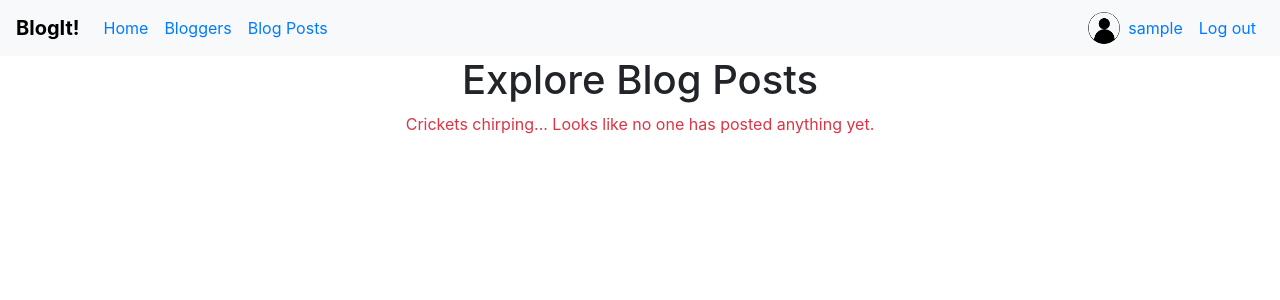
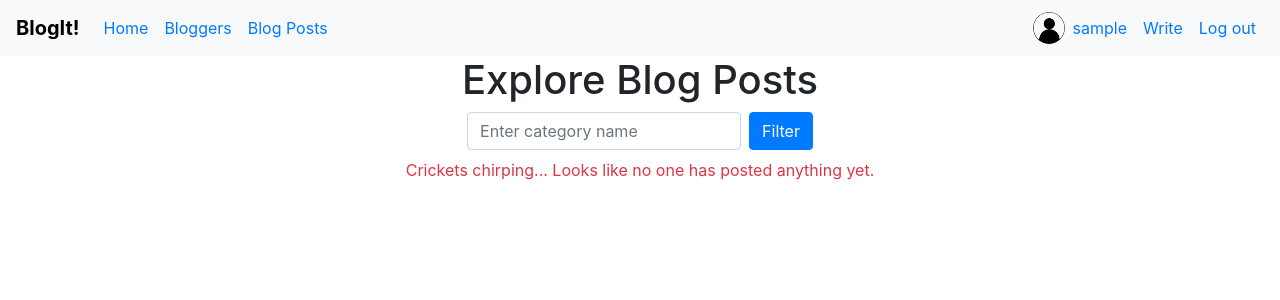
Before and after one commit to genericSpecimen/blog_it, a Django app: page /blog/blogs/ in a window 1280 px wide. Shown: the top 300 px of the page. Run offline with Django 3.2, Linux system fonts and the light colour scheme; the visitor is signed in with stand-in values (Sample User, id 1); data that the repository does not hold is empty; some libraries are stand-ins or nearby versions.

Commit message:
added blogpost category feature

```diff
--- a/blog/models.py
+++ b/blog/models.py
@@ -2,7 +2,7 @@ from django.db import models
 
 from django.contrib.auth.models import User
 from django.urls import reverse
-
+from django.utils.safestring import mark_safe
 from django.db.models.signals import post_save
 from django.dispatch import receiver
 
@@ -63,6 +63,12 @@ def save_user_blogauthor(sender, instance, **kwargs):
     except:
         pass
 
+class BlogCategory(models.Model):
+    name = models.CharField(max_length=32, primary_key=True)
+
+    def __str__(self):
+        return self.name
+
 class BlogPost(models.Model):
     """
     Model representing a single blog post.
@@ -75,6 +81,9 @@ class BlogPost(models.Model):
     author = models.ForeignKey(BlogAuthor, on_delete=models.SET_NULL, null=True)
 
     post_date = models.DateField(default=date.today)
+
+    categories = models.ManyToManyField(BlogCategory, blank=True,
+                                        help_text=mark_safe("Select zero or more categories, or <a href='/blog/blog/category-create/'>click here</a> to create a new category."))
 
     class Meta:
         ordering = ["-post_date"]
--- a/blog/templates/base_generic.html
+++ b/blog/templates/base_generic.html
@@ -37,6 +37,7 @@
                         <img class="rounded-circle article-img mt-1" src="{% static 'images/default-avatar.png'%}" alt="current-user" width="32" height="32" />
                     </li>
                     <li class="nav-item"><a class="nav-link text-primary" href="{{ user.blogauthor.get_absolute_url }}"> {{ user.username }}</a></li>
+                    <li class="nav-item"><a class="nav-link text-primary" href="{% url 'blogpost-create' %}"> Write </a></li>
                     <li class="nav-item"><a class="nav-link text-primary" href="{% url 'logout'%}">Log out</a></li>
                     {% else %}
                     <li class="nav-item"><a class="nav-link text-primary" href="{% url 'signup'%}">Sign up</a></li>
--- a/blog/templates/blog/blogpost_detail.html
+++ b/blog/templates/blog/blogpost_detail.html
@@ -4,6 +4,9 @@
 <div class="col-md-8 offset-md-2">
     <h1>{{ blogpost.title }}</h1>
     <h6 class="text-muted"><a href="{{ blogpost.author.get_absolute_url }}">{{ blogpost.author }}</a> on {{ blogpost.post_date }}</h6>
+    {% for category in blogpost.categories.all %}
+    <a href="{% url 'blogcategoryposts-list' category.name %}" class="badge badge-dark"> {{ category }} </a>
+    {% endfor %}
     <p>{{ blogpost.description | linebreaks }}</p>
     <hr />
     <h3>Comments</h3>
--- a/blog/templates/blog/blogpost_list.html
+++ b/blog/templates/blog/blogpost_list.html
@@ -1,8 +1,20 @@
 {% extends "base_generic.html" %}
 
 {% block content %}
+<div class="row">
 <div class="col-md-8 offset-md-2">
+    {% if category %}
+    <h1 class="text-center">Blog Posts about <em>{{ category }}</em></h1>
+    {% else %}
     <h1 class="text-center">Explore Blog Posts</h1>
+    {% endif %}
+    <div class="d-flex justify-content-center">
+    <form method="get" action="{% url 'blogs' %}" class="form-inline">
+        <label class="sr-only" for="inlineFormInputName2">Category Name</label>
+        <input type="text" class="form-control mb-2 mr-sm-2" id="inlineFormInputName2" value="{{filter}}" name="filter" placeholder="Enter category name">
+        <button type="submit" class="btn btn-primary mb-2">Filter</button>
+    </form>
+    </div>
     {% if blogpost_list %}
     <div class="list-group list-group-flush">
         {% for blogpost in blogpost_list %}
@@ -12,6 +24,9 @@
                 <small class="text-muted">{{ blogpost.post_date }}</small>
             </div>
             <small>{{ blogpost.author }}</small>
+            {% for category in blogpost.categories.all %}
+            <span class="badge badge-dark">{{ category }} </span>
+            {% endfor %}
             <p class="mb-1">{{ blogpost.description | truncatechars:100 }}</p>
         </a>
         {% endfor %}
@@ -20,4 +35,6 @@
     <p class="text-center text-danger">Crickets chirping... Looks like no one has posted anything yet.</p>
     {% endif %}
 </div>
+
+</div>
 {% endblock %}
--- a/blog/urls.py
+++ b/blog/urls.py
@@ -12,6 +12,7 @@ urlpatterns = [
     path('blogger/update/', views.BlogAuthorUpdateView.as_view(), name='blogger-update'),
 
     path('blog/<int:pk>/create/', views.BlogCommentCreateView.as_view(), name='blogcomment-create'),
-
+    path('blog/category/<category>/', views.BlogCategoryPostsListView.as_view(), name='blogcategoryposts-list'),
+    path('blog/category-create/', views.BlogCategoryCreateView.as_view(), name='blogcategory-create'),
     path('blog/create/', views.BlogPostCreateView.as_view(), name='blogpost-create')
 ]
--- a/blog/views.py
+++ b/blog/views.py
@@ -11,7 +11,7 @@ from django.urls import reverse, reverse_lazy
 from django.utils.translation import ugettext_lazy as _
 
 # Create your views here.
-from .models import BlogAuthor, BlogPost, BlogComment
+from .models import BlogAuthor, BlogPost, BlogComment, BlogCategory
 from .forms import UserSignUpForm, UserUpdateForm
 
 from datetime import date
@@ -53,6 +53,17 @@ def index(request):
 class BlogPostListView(generic.ListView):
     model = BlogPost
     paginate_by = 10
+
+    def get_queryset(self):
+        filter_val = self.request.GET.get('filter', '')
+        if filter_val:
+            return BlogPost.objects.filter(categories__name__contains=filter_val)
+        return BlogPost.objects.all()
+
+    def get_context_data(self, **kwargs):
+        context = super().get_context_data(**kwargs)
+        context['filter'] = self.request.GET.get('filter', '')
+        return context
 
 class BlogPostDetailView(generic.DetailView):
     model = BlogPost
@@ -112,7 +123,8 @@ class BlogPostCreateView(LoginRequiredMixin, CreateView):
     # author and post_date will be automatically set
     # author = current user
     # post_date = date.today()
-    fields = ['title', 'description']
+
+    fields = ['title', 'categories', 'description']
 
     def form_valid(self, form):
         """
@@ -143,6 +155,24 @@ class BlogPostCreateView(LoginRequiredMixin, CreateView):
 
     def get_success_url(self):
         return reverse('blogpost-detail', args=(self.object.id,))
+
+class BlogCategoryCreateView(LoginRequiredMixin, CreateView):
+    model = BlogCategory
+    fields = ['name']
+
+    def get_success_url(self):
+        return reverse('blogpost-create')
+
+class BlogCategoryPostsListView(generic.ListView):
+    paginate_by = 10
+
+    def get_queryset(self):
+        return BlogPost.objects.filter(categories__name__contains=self.kwargs['category'])
+
+    def get_context_data(self, **kwargs):
+        context = super().get_context_data(**kwargs)
+        context['category'] = self.kwargs['category']
+        return context
 
 class UserSignUpCreateView(CreateView):
     template_name = 'registration/signup.html'
```
Also changed, not shown: blog/admin.py (+14 -2 lines), blog/templates/blog/blogauthor_detail.html (+14 -9 lines), blog/templates/blog/blogcategory_form.html (added, +25 -0 lines), blog/templates/index.html (+6 -2 lines), README.md, bakdb.sqlite3 (added), blog/migrations/0001_initial.py, blog/migrations/0002_alter_blogcategory_name.py (added), coverage.svg.
